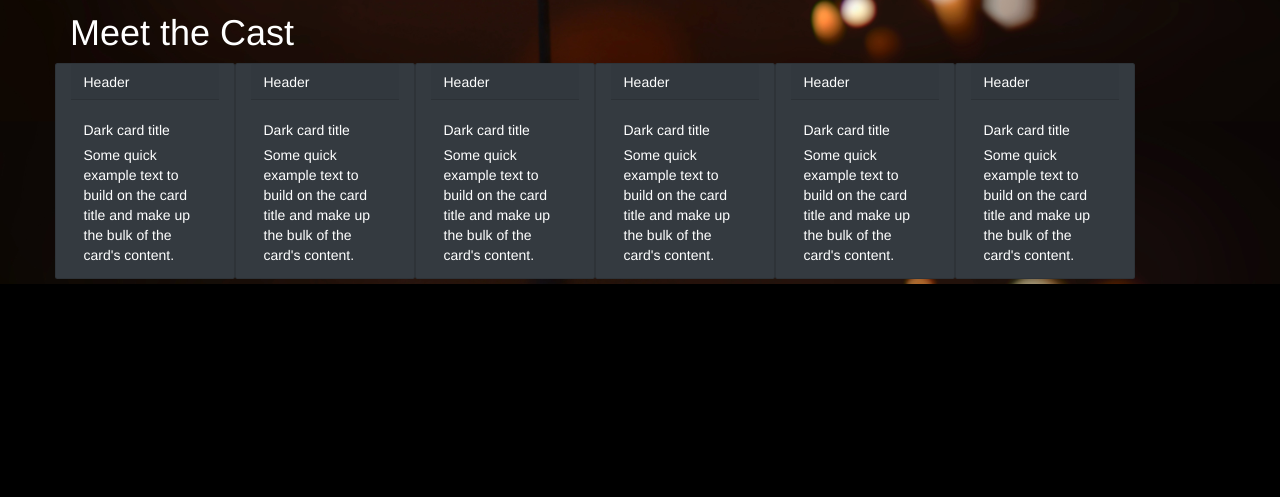
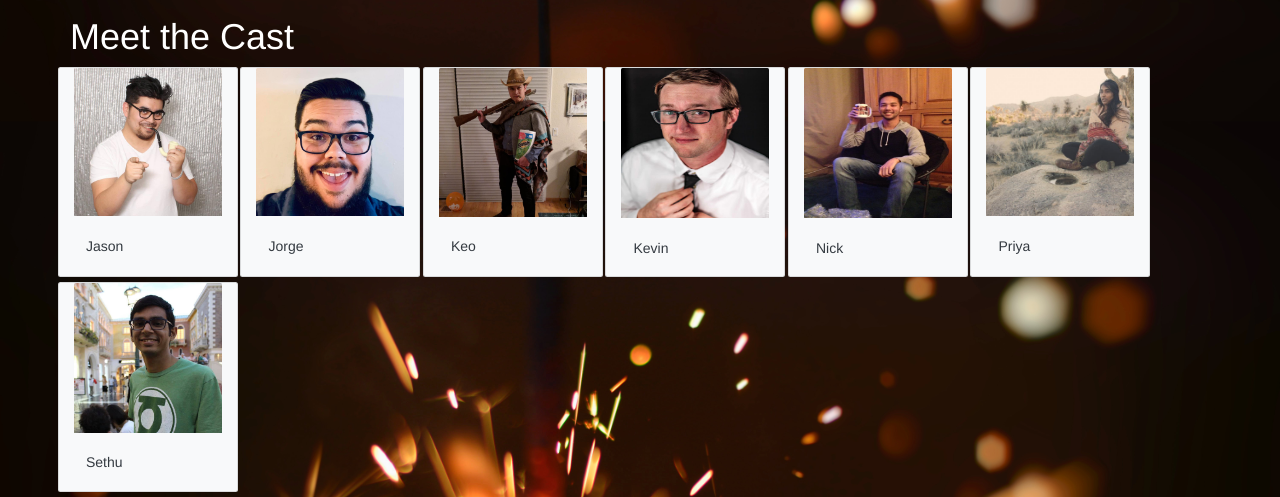
Before and after one commit to Hernavch/zexybanditoz, a plain HTML site: page index.html in a window 1280 px wide. Shown: the part 732-1229 px from the top of the page. Before the commit the page ends 1016 px from the top, so only its background shows below. Drawn offline with nearby package versions, Linux system fonts and the light colour scheme.

Commit message:
updated cast

```diff
--- a/index.html
+++ b/index.html
@@ -67,8 +67,8 @@
                   </div>
             <div class="col-5 row">
                 <h3 class="col-12"> Featured at:</h3>
-                  <div class=" row card col-10 text-white bg-dark mb-2" style="max-width: 25rem;">
-                        <div class="card-header">Stab Comedy Theater <img src="https://static.wixstatic.com/media/af6725_a6c8097609ba4cc29be1347a8377c874~mv2.png/v1/fill/w_206,h_249,al_c,q_85,usm_0.66_1.00_0.01/af6725_a6c8097609ba4cc29be1347a8377c874~mv2.webp" style="width:50px"></div>
+                  <div class=" row card col-10 text-white bg-dark mb-2 ml-1" style="max-width: 25rem;">
+                        <div class="card-img-top">Stab Comedy Theater <img src="https://static.wixstatic.com/media/af6725_a6c8097609ba4cc29be1347a8377c874~mv2.png/v1/fill/w_206,h_249,al_c,q_85,usm_0.66_1.00_0.01/af6725_a6c8097609ba4cc29be1347a8377c874~mv2.webp" style="width:50px"></div>
                         <div class="card-body">
                           <h5 class="card-title">Zexy Banditoz Sketch</h5>
                           <p class="card-text">Come see these Zexy Bandits at a monthly sketch show.</p>
@@ -89,7 +89,7 @@
 
         <div class="row">
 
-            <div class="col-12">
+            <div class="col-10">
                 <h1> Upcomming Shows</h1>
                 <p>Lorem ipsum dolor sit amet consectetur, adipisicing elit. Exercitationem provident quisquam voluptatem numquam voluptates aperiam labore nisi? Quae molestias deserunt, obcaecati, ipsum asperiores laudantium quidem voluptas doloremque esse quibusdam alias!
                     Lorem ipsum, dolor sit amet consectetur adipisicing elit. Est vero eius, rem voluptatem laboriosam laborum laudantium! Ullam exercitationem ea autem similique, at totam odio dolorum eos quo sit nesciunt doloremque.
@@ -98,49 +98,55 @@
 
             <div class="row">
                  <h1 class="col-12">Meet the Cast</h1>
-                    <div class="card col-5 text-white bg-dark mb-2" style="max-width: 18rem;">
-                          <div class="card-header">Header</div>
+                    <div class="card col-5 text-dark bg-light mb-2 ml-1" style="max-width: 18rem;">
+                        <img src="./assets/images/Jason.jpg" class="card-img-top" style="max-height:150px; max-width:150px" alt="Jason">
                             <div class="card-body">
-                                  <h5 class="card-title">Dark card title</h5>
-                                    <p class="card-text">Some quick example text to build on the card title and make up the bulk of the card's content.</p>
+                                  <h5 class="card-title">Jason</h5>
                             </div>
                           </div>
-                          <div class="card col-5 text-white bg-dark mb-2" style="max-width: 18rem;">
-                            <div class="card-header">Header</div>
+                          <div class="card col-5 text-dark bg-light mb-2 ml-1" style="max-width: 18rem;">
+                              <img src="./assets/images/Jorge.jpg" style="max-height:150px; max-width:150px" class="card-img-top" alt="kevin">
                                <div class="card-body">
-                                    <h5 class="card-title">Dark card title</h5>
-                                      <p class="card-text">Some quick example text to build on the card title and make up the bulk of the card's content.</p>
+                                    <h5 class="card-title">Jorge</h5>
+                                      <!-- <p class="card-text">Some quick example text to build on the card title and make up the bulk of the card's content.</p> -->
                                </div>
                           </div>
-                          <div class="card col-5 text-white bg-dark mb-2" style="max-width: 18rem;">
-                             <div class="card-header">Header</div>
+                          <div class="card col-5 text-dark bg-light mb-2 ml-1" style="max-width: 18rem;">
+                              <img src="./assets/images/Keo.jpg" style="max-height:150px; max-width:150px" class="card-img-top" alt="kevin">
                                  <div class="card-body">
-                                      <h5 class="card-title">Dark card title</h5>
-                                         <p class="card-text">Some quick example text to build on the card title and make up the bulk of the card's content.</p>
+                                      <h5 class="card-title">Keo</h5>
+                                         <!-- <p class="card-text">Some quick example text to build on the card title and make up the bulk of the card's content.</p> -->
                             </div>
                           </div>
 
-                        <div class="card col-5 text-white bg-dark mb-2" style="max-width: 18rem;">
-                              <div class="card-header">Header</div>
+                        <div class="card col-5 text-dark bg-light mb-2 ml-1" style="max-width: 18rem;">
+                            <img src="./assets/images/Kevin.jpg" style="max-height:150px; max-width:150px" class="card-img-top" alt="kevin">
                                  <div class="card-body">
-                                      <h5 class="card-title">Dark card title</h5>
-                                        <p class="card-text">Some quick example text to build on the card title and make up the bulk of the card's content.</p>
+                                      <h5 class="card-title">Kevin</h5>
+                                        <!-- <p class="card-text">Some quick example text to build on the card title and make up the bulk of the card's content.</p> -->
                                  </div>
                         </div>
-                        <div class="card col-5 text-white bg-dark mb-2" style="max-width: 18rem;">
-                            <div class="card-header">Header</div>
+                        <div class="card col-5 text-dark bg-light mb-2 ml-1" style="max-width: 18rem;">
+                            <img src="./assets/images/Nick.jpg" style="max-height:150px; max-width:150px" class="card-img-top" alt="kevin">
                                 <div class="card-body">
-                                   <h5 class="card-title">Dark card title</h5>
-                                       <p class="card-text">Some quick example text to build on the card title and make up the bulk of the card's content.</p>
+                                   <h5 class="card-title">Nick</h5>
+                                       <!-- <p class="card-text">Some quick example text to build on the card title and make up the bulk of the card's content.</p> -->
                                 </div>
                               </div>
-                        <div class="card col-5 text-white bg-dark mb-2" style="max-width: 18rem;">
-                            <div class="card-header">Header</div>
+                        <div class="card col-5 text-dark bg-light mb-2 ml-1" style="max-width: 18rem;">
+                            <img src="./assets/images/Priya.jpg" style="max-height:150px; max-width:150px" class="card-img-top" alt="kevin">
                                 <div class="card-body">
-                                    <h5 class="card-title">Dark card title</h5>
-                                        <p class="card-text">Some quick example text to build on the card title and make up the bulk of the card's content.</p>
+                                    <h5 class="card-title">Priya</h5>
+                                        <!-- <p class="card-text">Some quick example text to build on the card title and make up the bulk of the card's content.</p> -->
                                 </div>
                           </div>
+                          <div class="card col-5 text-dark bg-light mb-2 ml-1" style="max-width: 18rem;">
+                              <img src="./assets/images/Sethu.jpg" style="max-height:150px; max-width:150px" class="card-img-top" alt="kevin">
+                                  <div class="card-body">
+                                      <h5 class="card-title">Sethu</h5>
+                                          <!-- <p class="card-text">Some quick example text to build on the card title and make up the bulk of the card's content.</p> -->
+                                  </div>
+                            </div>
                 </div>
         </div>
 
```
Also changed, not shown: 1 other file.
